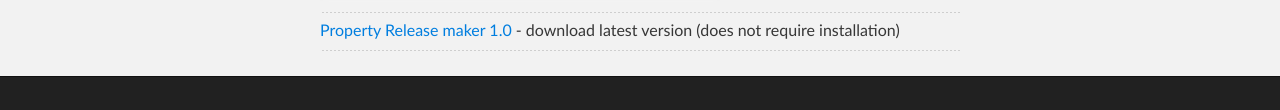
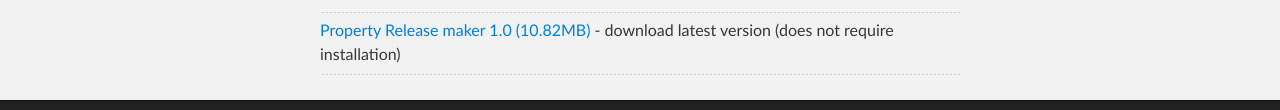
Before and after one commit to apliilam/PRM, a plain HTML site: page index.html in a window 1280 px wide. Shown: the part 563-673 px from the top of the page. Drawn offline with Linux system fonts and the light colour scheme.

Commit message:
Update index.html

```diff
--- a/index.html
+++ b/index.html
@@ -40,7 +40,7 @@
 -->
   <hr>
 
-  <a id="release-10---download-latest-version" class="anchor" href="#release-10---download-latest-version" aria-hidden="true"><span aria-hidden="true" class="octicon octicon-link"></span></a><a href="https://github.com/apliilam/PRM/releases/download/v1.0/PR_Maker_1.0.zip">Property Release maker 1.0</a> -  download latest version (does not require installation)</h3>
+  <a id="release-10---download-latest-version" class="anchor" href="#release-10---download-latest-version" aria-hidden="true"><span aria-hidden="true" class="octicon octicon-link"></span></a><a href="https://github.com/apliilam/PRM/releases/download/v1.0/PR_Maker_1.0.zip">Property Release maker 1.0 (10.82MB)</a> -  download latest version (does not require installation)</h3>
   <hr>
 
 
```
